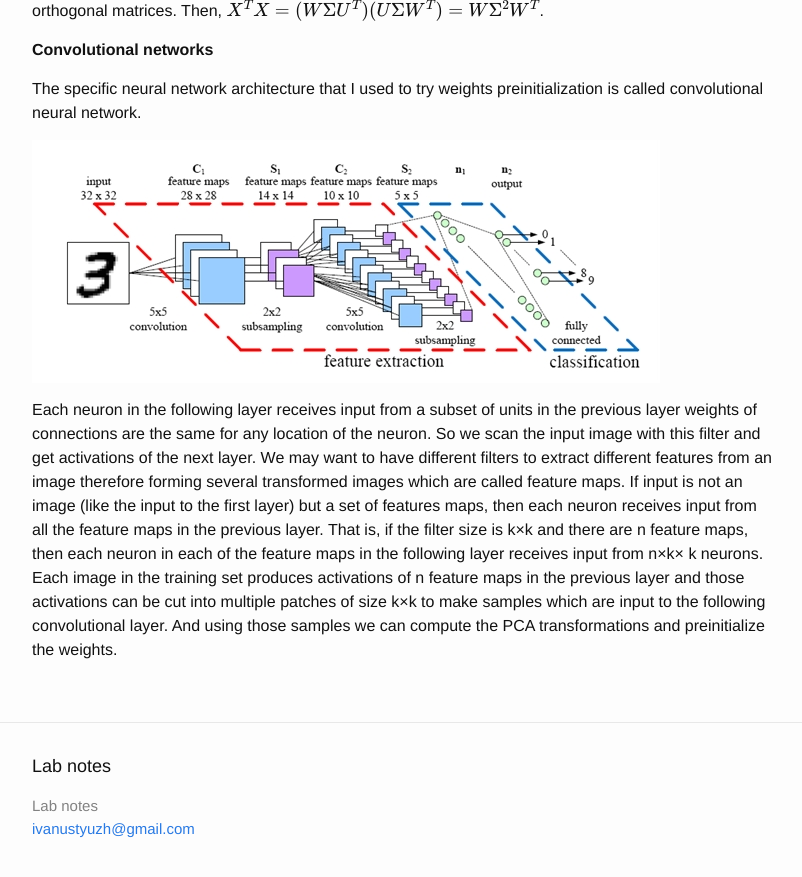
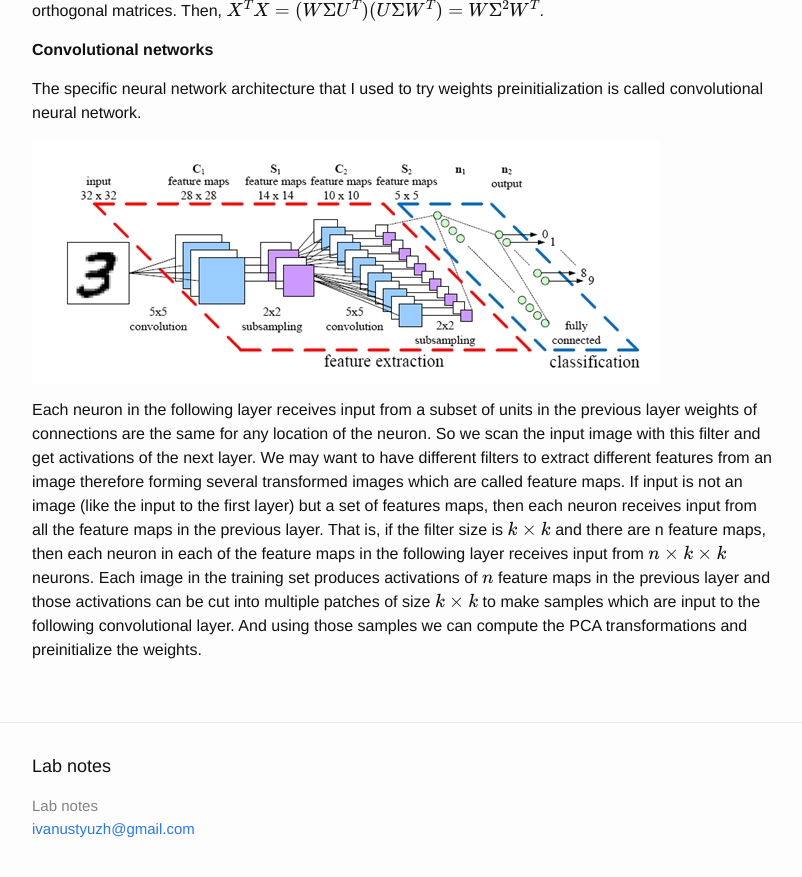
Before and after one commit to ivust/blog, a Jekyll site: the page built from _posts/2014-12-10-weights-preinitialization-in-a-convnet.md, in a window 1280 px wide and 900 px high, scrolled down 974 px. Shown: the top 877 px of the window, without its empty margins (238-1040 px from the left). Built offline with Jekyll 4.4.1, drawn with Linux system fonts in a browser that asks for light colours; formulas are drawn with MathJax 3.

Commit message:
update post

```diff
--- a/_posts/2014-12-10-weights-preinitialization-in-a-convnet.md
+++ b/_posts/2014-12-10-weights-preinitialization-in-a-convnet.md
@@ -18,6 +18,6 @@ In practice, if we have a matrix of observations $$X$$, each row of which is an
 
 The specific neural network architecture that I used to try weights preinitialization is called convolutional neural network.
 
-![]({{ site.url }}{{ site.baseurl }}/images/cnn_architecture.jpg)
+![Convolutional net]({{ site.url }}{{ site.baseurl }}/images/cnn_architecture.jpg)
 
-Each neuron in the following layer receives input from a subset of units in the previous layer weights of connections are the same for any location of the neuron. So we scan the input image with this filter and get activations of the next layer. We may want to have different filters to extract different features from an image therefore forming several transformed images which are called feature maps. If input is not an image (like the input to the first layer) but a set of features maps, then each neuron receives input from all the feature maps in the previous layer. That is, if the filter size is k×k and there are n feature maps, then each neuron in each of the feature maps in the following layer receives input from n×k× k neurons. Each image in the training set produces activations of n feature maps in the previous layer and those activations can be cut into multiple patches of size k×k to make samples which are input to the following convolutional layer. And using those samples we can compute the PCA transformations and preinitialize the weights.
+Each neuron in the following layer receives input from a subset of units in the previous layer weights of connections are the same for any location of the neuron. So we scan the input image with this filter and get activations of the next layer. We may want to have different filters to extract different features from an image therefore forming several transformed images which are called feature maps. If input is not an image (like the input to the first layer) but a set of features maps, then each neuron receives input from all the feature maps in the previous layer. That is, if the filter size is $$k \times k$$ and there are n feature maps, then each neuron in each of the feature maps in the following layer receives input from $$n \times k \times k$$ neurons. Each image in the training set produces activations of $$n$$ feature maps in the previous layer and those activations can be cut into multiple patches of size $$k \times k$$ to make samples which are input to the following convolutional layer. And using those samples we can compute the PCA transformations and preinitialize the weights.
```
